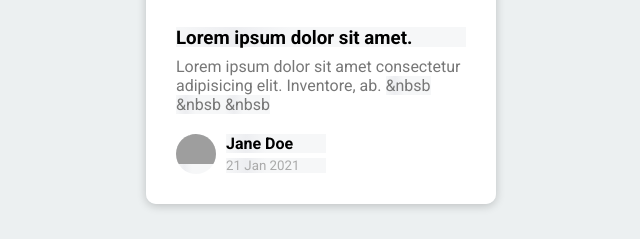
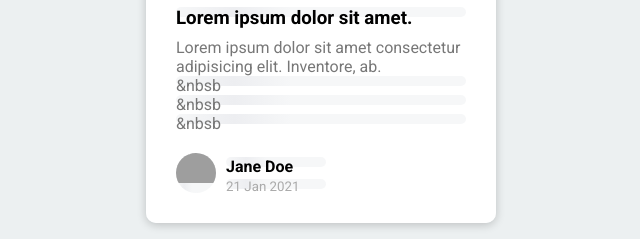
Before and after one commit to o0p/content-placeholder-card, a plain HTML site: page index.html in a window 1280 px wide. Shown: the part 400-639 px from the top of the page, without its empty margins (319-959 px from the left). Drawn offline with Linux system fonts and the light colour scheme; grey boxes are pictures that could not be loaded.

Commit message:
Add animated-bg-text style

```diff
--- a/style.css
+++ b/style.css
@@ -82,3 +82,10 @@ img {
   background-image: linear-gradient(to right, #f6f7f8 0%, #edeef1 10%, #f6f7f8 20%, #f6f7f8 100%);
   background-size: 200% 100%;
 }
+
+.animated-bg-text {
+  border-radius: 50px;
+  display: inline-block;
+  height: 10px;
+  width: 100%;
+}
```
